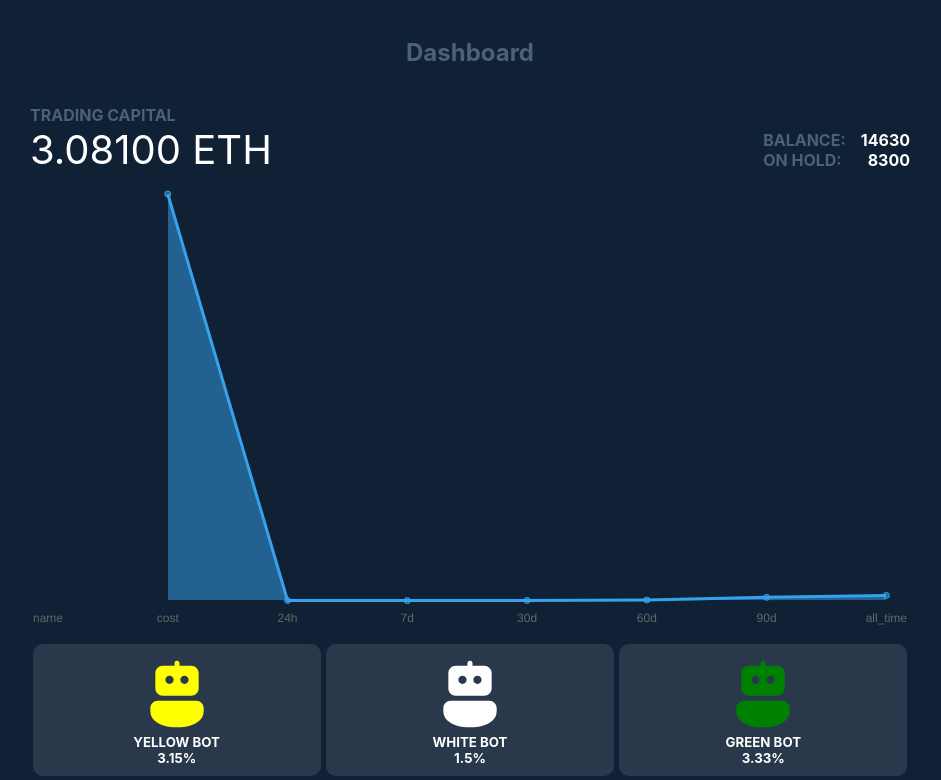
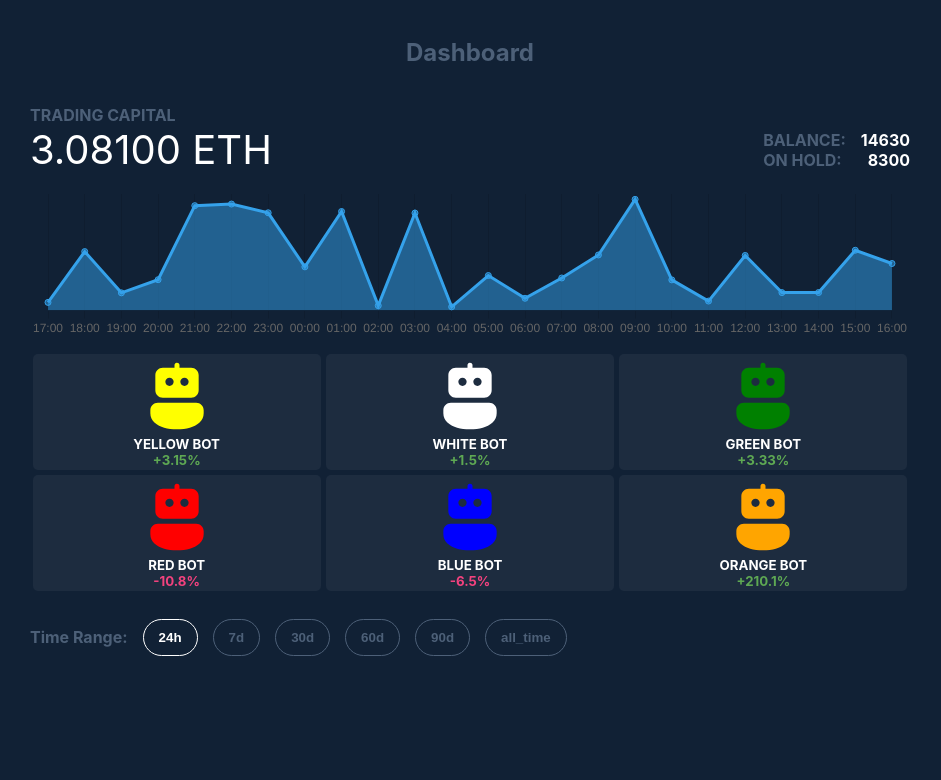
Before and after one commit to NikolasEagle/finance-bot, a React (Create React App) app: page / in a window 1280 px wide. Shown: the top 780 px of the page, without its empty margins (170-1111 px from the left). Built offline with nearby package versions, Linux system fonts and the light colour scheme.

Commit message:
Задание подписей графика

```diff
--- a/src/App.js
+++ b/src/App.js
@@ -12,8 +12,16 @@ export const AppContext = createContext();
 export default function App() {
   const [data, setData] = useState({});
 
-  async function getData(timeRange) {
-    localStorage.setItem("time_range", timeRange);
+  const [timeRange, setTimeRange] = useState(
+    localStorage.getItem("time_range")
+      ? localStorage.getItem("time_range")
+      : "24h"
+  );
+
+  async function getData(time_range) {
+    localStorage.setItem("time_range", time_range);
+
+    setTimeRange(time_range);
 
     try {
       const response = await fetch("/data.min.json");
@@ -27,11 +35,17 @@ export default function App() {
   }
 
   useEffect(() => {
-    getData("24h");
+    getData(
+      localStorage.getItem("time_range")
+        ? localStorage.getItem("time_range")
+        : "24h"
+    );
   }, []);
 
   return (
-    <AppContext.Provider value={{ data, setData, getData }}>
+    <AppContext.Provider
+      value={{ data, setData, getData, timeRange, setTimeRange }}
+    >
       <div className="App">
         <Header />
         <Info />
--- a/src/components/Bot/Bot.js
+++ b/src/components/Bot/Bot.js
@@ -2,10 +2,15 @@ import styles from "./Bot.module.scss";
 
 export default function Bot({ name, percent }) {
   return (
-    <div className={styles.Bot}>
+    <div tabIndex={0} className={styles.Bot}>
       <img src={`/${name}.svg`} />
       <h5>{name.toUpperCase().replace("_", " ")}</h5>
-      <h5>{percent}%</h5>
+      <h5
+        style={percent > 0 ? { color: "#5ea853" } : { color: "#f2427e" }}
+        className={styles.percent}
+      >
+        {percent > 0 ? `+${percent}` : percent}%
+      </h5>
     </div>
   );
 }
--- a/src/components/Bot/Bot.module.scss
+++ b/src/components/Bot/Bot.module.scss
@@ -1,10 +1,10 @@
 .Bot {
-  width: calc((100% / 3) - 25px);
-  height: calc((100% / 3) - 25px);
+  width: calc((100% / 3) - 9px);
+  height: calc((100% / 3) - 9px);
 
-  background: rgba($color: #ffffff, $alpha: 0.1);
+  background: rgba($color: #ffffff, $alpha: 0.05);
 
-  border-radius: 10px;
+  border-radius: 5px;
 
   display: flex;
 
@@ -14,11 +14,15 @@
 
   gap: 0;
 
-  padding: 10px;
+  padding: 2px;
 
   justify-content: center;
 
   align-items: center;
+
+  cursor: pointer;
+
+  -webkit-tap-highlight-color: rgba(0, 0, 0, 0);
 
   h5,
   h6 {
@@ -33,4 +37,16 @@
     width: 80px;
     height: 80px;
   }
+
+  transition: 500ms;
+
+  &:hover,
+  &:focus,
+  &.active,
+  &:active {
+    background: radial-gradient(
+      rgba(255, 255, 255, 0),
+      rgba(255, 255, 255, 0.15)
+    );
+  }
 }
--- a/src/components/Chart/Chart.js
+++ b/src/components/Chart/Chart.js
@@ -2,7 +2,7 @@ import styles from "./Chart.module.scss";
 
 import { AppContext } from "../../App";
 
-import { useContext } from "react";
+import { useContext, useEffect, useState } from "react";
 
 import {
   Chart as ChartJS,
@@ -29,17 +29,82 @@ ChartJS.register(
   Legend
 );
 
+const convertNum = (num) => {
+  if (num < 10) {
+    return `0${num}`;
+  }
+  return `${num}`;
+};
+
 export default function Chart() {
+  const [names, setnames] = useState({});
+
   const context = useContext(AppContext);
+
+  const { timeRange, setTimeRange } = context;
+
+  useEffect(() => {
+    let date = new Date();
+
+    let obj = {};
+
+    setTimeRange(localStorage.getItem("time_range"));
+
+    if (timeRange === "24h") {
+      for (let i = 24; i >= 0; i--) {
+        const iterDate = new Date(
+          date.getFullYear(),
+          date.getMonth(),
+          date.getDate(),
+          date.getHours() - i
+        );
+
+        console.log(iterDate.getHours());
+
+        obj[`${convertNum(iterDate.getHours())}:00`] = Math.random(0.6, 1);
+      }
+    } else if (
+      timeRange === "7d" ||
+      timeRange === "30d" ||
+      timeRange === "60d" ||
+      timeRange === "90d"
+    ) {
+      for (let i = Number(timeRange.replace("d", "")); i >= 0; i--) {
+        const iterDate = new Date(
+          date.getFullYear(),
+          date.getMonth(),
+          date.getDate() - i,
+          date.getHours()
+        );
+
+        obj[
+          `${convertNum(iterDate.getDate())}.${convertNum(
+            iterDate.getMonth() + 1
+          )}`
+        ] = Math.random(0.6, 1);
+      }
+    }
+
+    console.log(obj);
+
+    setnames(obj);
+  }, [timeRange]);
 
   const options = {
     responsive: true,
+    maintainAspectRatio: false,
+    width: "100%",
     plugins: {
       legend: {
         display: false,
       },
     },
     scales: {
+      x: {
+        ticks: {
+          stepSize: 5,
+        },
+      },
       y: {
         display: false,
       },
@@ -54,7 +119,7 @@ export default function Chart() {
       {
         fill: true,
         label: "",
-        data: context.data.bots && context.data.bots[0],
+        data: names,
         borderColor: "rgb(53, 162, 235)",
         backgroundColor: "rgba(53, 162, 235, 0.5)",
       },
--- a/src/components/FilterButton/FilterButton.module.scss
+++ b/src/components/FilterButton/FilterButton.module.scss
@@ -7,6 +7,8 @@
   color: #4d6078;
   -webkit-tap-highlight-color: rgba(0, 0, 0, 0);
 
+  transition: 500ms;
+
   &:hover,
   &:focus,
   &.active,
```
